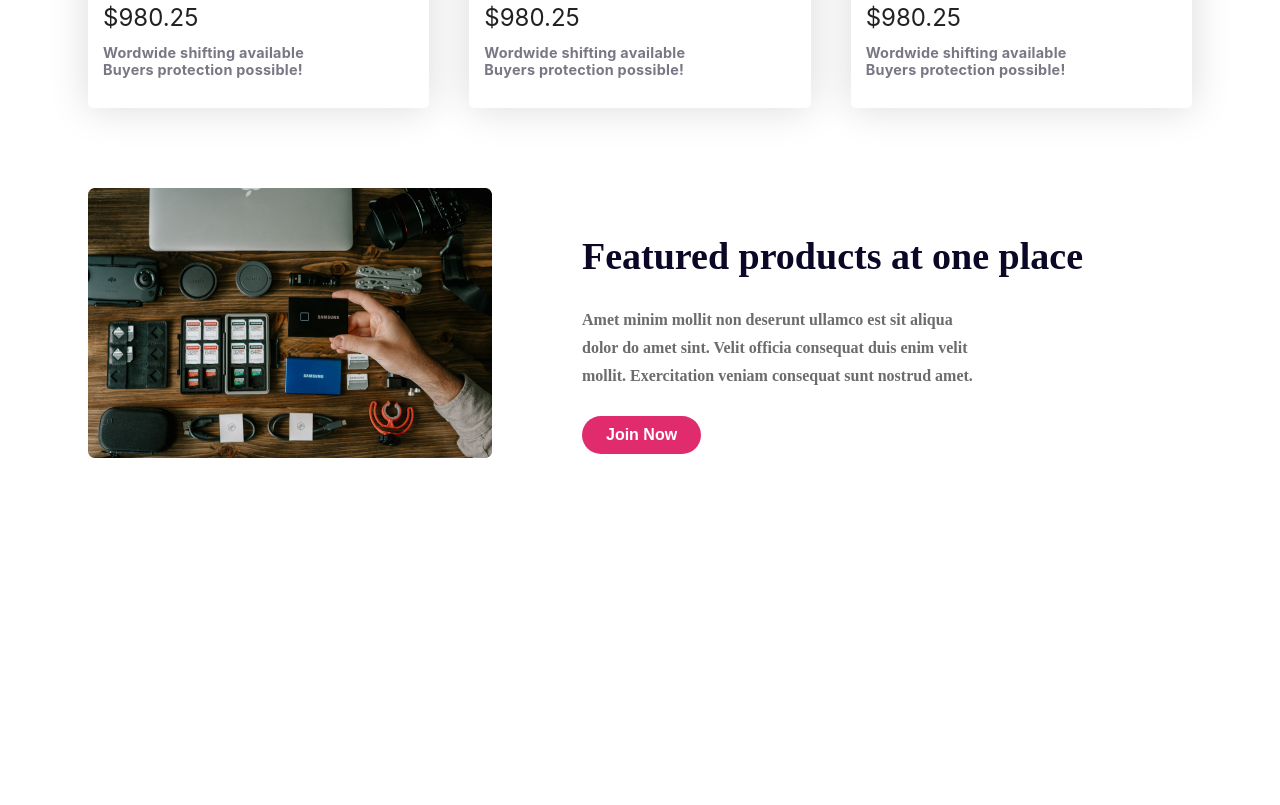
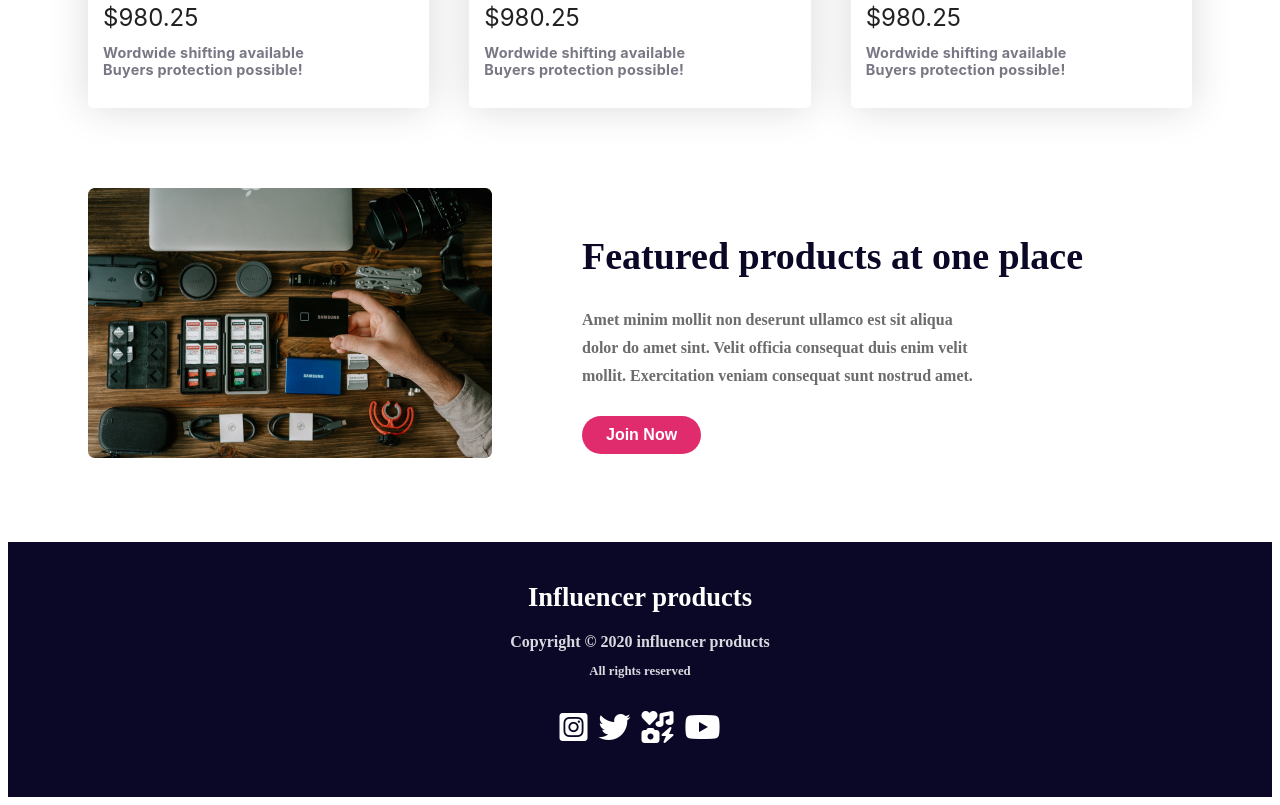
Before and after one commit to albelayet/influencer-gear, a plain HTML site: page index.html in a window 1280 px wide. Shown: the part 2321-3126 px from the top of the page. Before the commit the page ends 2863 px from the top, so only its background shows below. Drawn offline with nearby package versions, Linux system fonts and the light colour scheme.

Commit message:
added footer section

```diff
--- a/index.html
+++ b/index.html
@@ -5,6 +5,8 @@
     <meta charset="UTF-8">
     <meta name="viewport" content="width=device-width, initial-scale=1.0">
     <title>Influencer Gear</title>
+    <link rel="stylesheet" href="https://cdnjs.cloudflare.com/ajax/libs/font-awesome/6.4.0/css/all.min.css" integrity="sha512-iecdLmaskl7CVkqkXNQ/ZH/XLlvWZOJyj7Yy7tcenmpD1ypASozpmT/E0iPtmFIB46ZmdtAc9eNBvH0H/ZpiBw==" crossorigin="anonymous" referrerpolicy="no-referrer" />
+
     <link rel="stylesheet" href="styles/style.css">
 
 </head>
@@ -149,7 +151,29 @@
             </div>
         </section>
     </main>
-    <footer></footer>
+    <footer class="footer">
+        <div class="footer-title">
+            <h5>
+                Influencer products
+            </h5>
+        </div>
+            <p class="footer-info">Copyright © 2020  influencer products</p>
+            <p class="footer-info-1">All rights reserved</p>
+            <div class="font-awesome">
+                <span>
+                    <i class="fa-brands fa-square-instagram"></i>
+                </span>
+                <span>
+                    <i class="fa-brands fa-twitter"></i>
+                </span>
+                <span>
+                    <i class="fa-solid fa-icons"></i>
+                </span>
+                <span>
+                    <i class="fa-brands fa-youtube"></i>
+                </span>
+            </div>
+    </footer>
 </body>
 
 </html>
--- a/styles/style.css
+++ b/styles/style.css
@@ -201,6 +201,42 @@ main {
 }
 
 /* features start end here */
+/* footer item start here */
+.footer {
+    background-color: #0A0826;
+    text-align: center;
+    padding: 20px;
+}
+
+.footer-title {
+    color: #FFF;
+    font-family: Poppins;
+    font-size: 2rem;
+    font-weight: 700;
+    margin-bottom: 10px;
+}
+.footer-title h5{
+    margin: 20px 0;
+}
+.footer-info{
+    color: #D9DBE1;
+font-family: Manrope;
+font-size: 1rem;
+font-weight: 700;
+margin: 0;
+}
+.footer-info-1{
+    color: #D9DBE1;
+font-family: Manrope;
+font-size: .8rem;
+font-weight: 700;
+}
+.font-awesome{
+    color: white;
+    font-size: 2rem;
+    margin: 30px;
+}
+/* footer item end here */
 
 
 
@@ -233,7 +269,8 @@ main {
         margin: 30px;
     }
 
-    .banner, .features {
+    .banner,
+    .features {
         flex-direction: column-reverse;
         margin: 30px;
 
@@ -276,15 +313,19 @@ main {
     .sponser {
         grid-template-columns: repeat(1, 1fr);
     }
-    .features-content{
+
+    .features-content {
         text-align: center;
     }
+
     .features-content p {
         margin: 20px;
     }
-    .features-img{
-        margin: 10px;
+
+    .features-img {
+        margin-right: 10px;
         width: 100%;
+        overflow: hidden;
         object-fit: cover;
     }
 }
```
